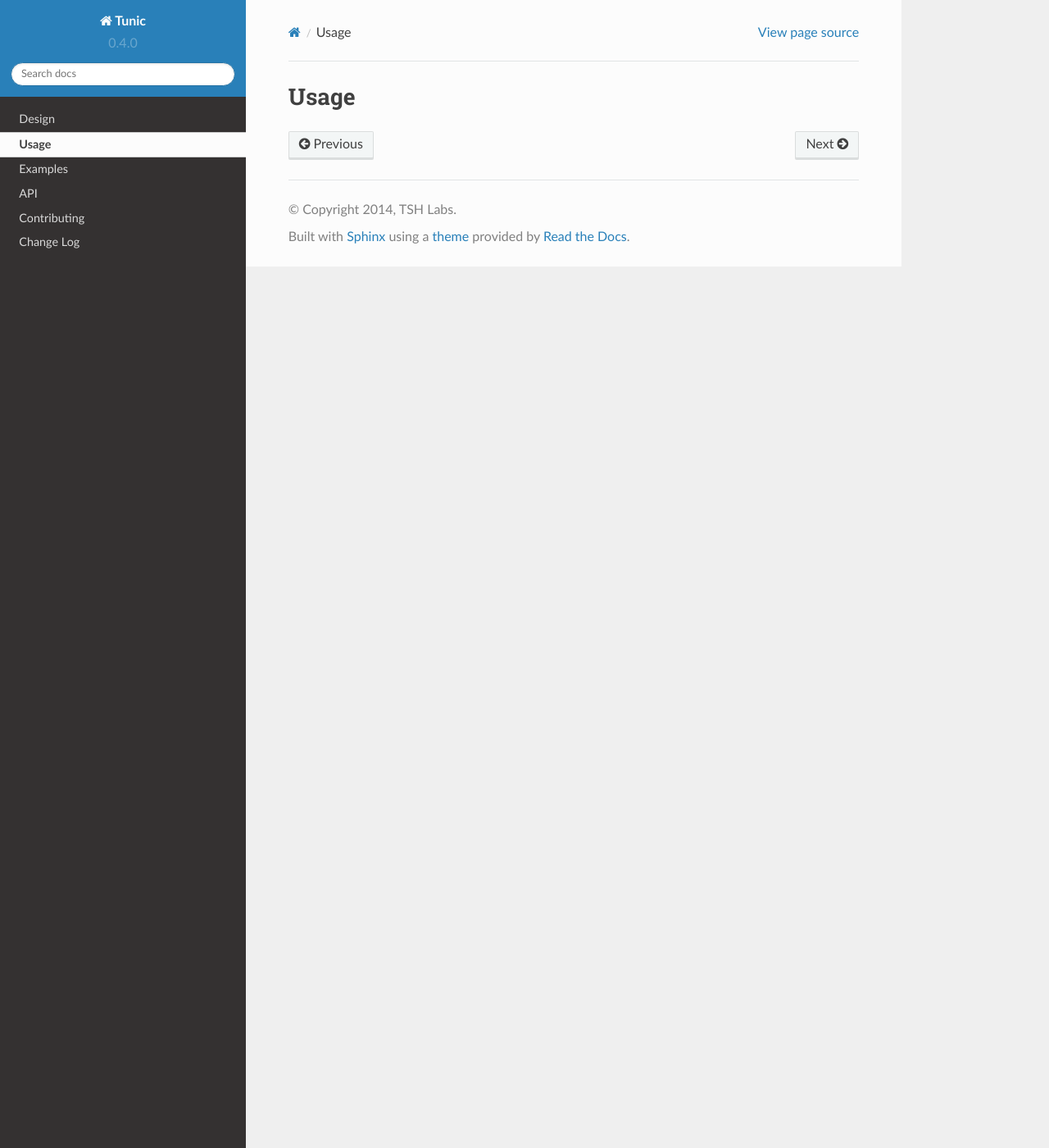
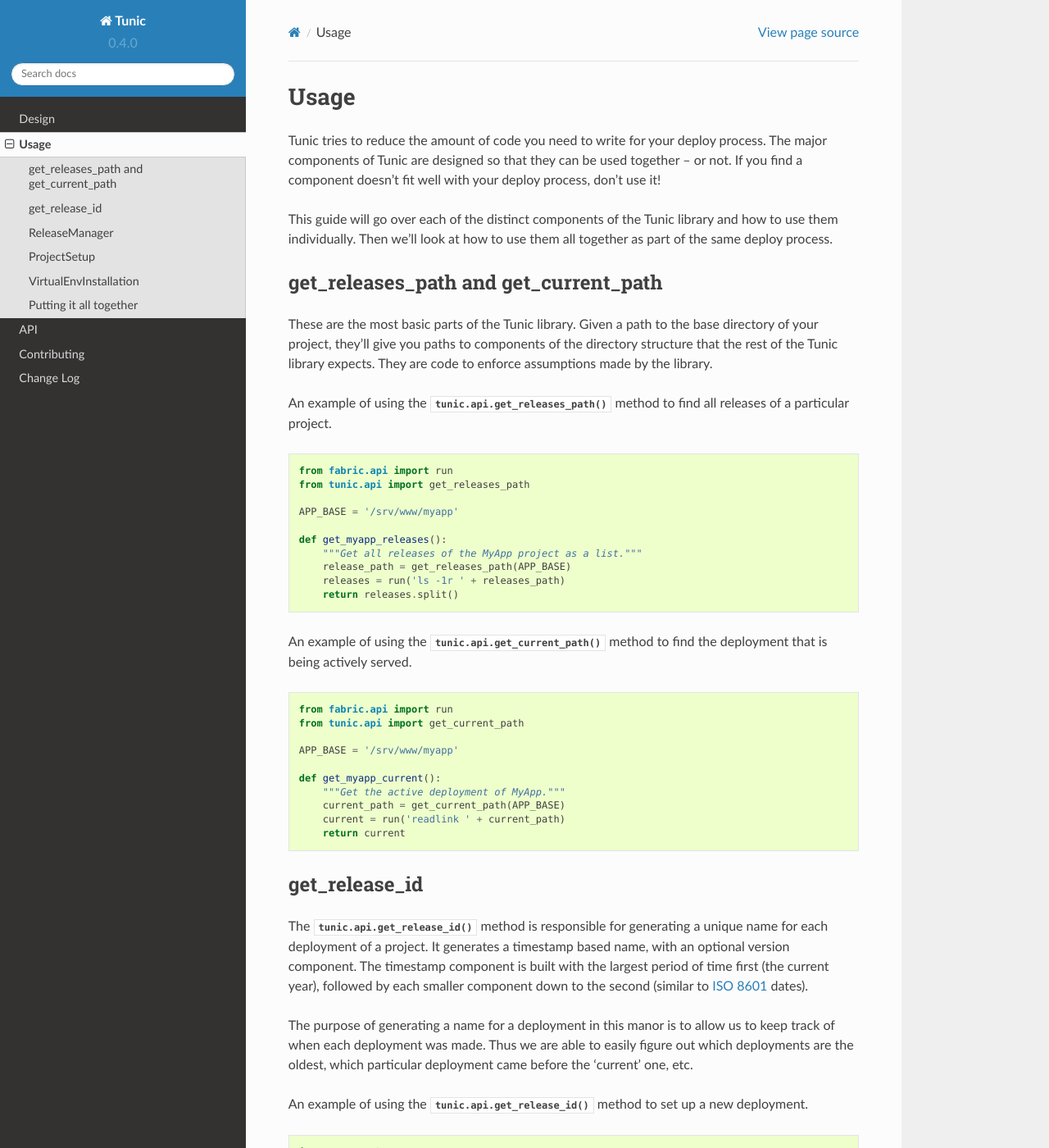
Before and after one commit to 56quarters/tunic, a Sphinx documentation site: the page built from doc/source/usage.rst, in a window 1280 px wide and 1400 px high. Shown: the whole window at 82% size. Built offline with Sphinx 7.4.7 and the Read the Docs theme 2.0.0, drawn with Linux system fonts in a browser that asks for light colours; some of the changed text lies outside the part shown.

Commit message:
Start usage docs and get rid of example section

```diff
--- a/doc/source/examples.rst
+++ /dev/null
@@ -1,2 +0,0 @@
-Examples
-========
--- a/doc/source/usage.rst
+++ b/doc/source/usage.rst
@@ -1,2 +1,102 @@
 Usage
 =====
+
+Tunic tries to reduce the amount of code you need to write for your deploy
+process. The major components of Tunic are designed so that they can be used
+together -- or not. If you find a component doesn't fit well with your deploy
+process, don't use it!
+
+This guide will go over each of the distinct components of the Tunic library
+and how to use them individually. Then we'll look at how to use them all
+together as part of the same deploy process.
+
+get_releases_path and get_current_path
+--------------------------------------
+
+These are the most basic parts of the Tunic library. Given a path to the base
+directory of your project, they'll give you paths to components of the directory
+structure that the rest of the Tunic library expects. They are code to enforce
+assumptions made by the library.
+
+An example of using the :func:`tunic.api.get_releases_path` method to find all
+releases of a particular project.
+
+.. code-block:: python
+
+    from fabric.api import run
+    from tunic.api import get_releases_path
+
+    APP_BASE = '/srv/www/myapp'
+
+    def get_myapp_releases():
+        """Get all releases of the MyApp project as a list."""
+        release_path = get_releases_path(APP_BASE)
+        releases = run('ls -1r ' + releases_path)
+        return releases.split()
+
+An example of using the :func:`tunic.api.get_current_path` method to find the
+deployment that is being actively served.
+
+.. code-block:: python
+
+    from fabric.api import run
+    from tunic.api import get_current_path
+
+    APP_BASE = '/srv/www/myapp'
+
+    def get_myapp_current():
+        """Get the active deployment of MyApp."""
+        current_path = get_current_path(APP_BASE)
+        current = run('readlink ' + current_path)
+        return current
+
+get_release_id
+--------------
+
+The :func:`tunic.api.get_release_id` method is responsible for generating a
+unique name for each deployment of a project. It generates a timestamp based
+name, with an optional version component. The timestamp component is built with
+the largest period of time first (the current year), followed by each smaller
+component down to the second (similar to `ISO 8601`_ dates).
+
+The purpose of generating a name for a deployment in this manor is to allow us
+to keep track of when each deployment was made. Thus we are able to easily figure
+out which deployments are the oldest, which particular deployment came before the
+'current' one, etc.
+
+An example of using the :func:`tunic.api.get_release_id` method to set up a new
+deployment.
+
+.. code-block:: python
+
+    import os.path
+    from fabric.api import run
+    from tunic.api import get_release_id
+
+    APP_BASE = '/srv/www/myapp'
+
+    def create_new_release(version):
+        """Create a new release virtualenv and return the path."""
+        releases = os.path.join(APP_BASE, 'releases')    # '/srv/www/myapp/releases'
+        release_id = get_release_id(version)             # '20140928223929-1.4.1'
+        new_release = os.path.join(releases, release_id) # '/srv/www/myapp/releases/20140928223929-1.4.1'
+        run('virtualenv ' + new_release)
+        return new_release
+
+
+.. _`ISO 8601`: http://en.wikipedia.org/wiki/ISO_8601
+
+ReleaseManager
+--------------
+
+
+ProjectSetup
+------------
+
+
+VirtualEnvInstallation
+----------------------
+
+
+Putting it all together
+-----------------------
```
Also changed, not shown: README.rst (+10 -4 lines), doc/source/index.rst (+10 -5 lines).
